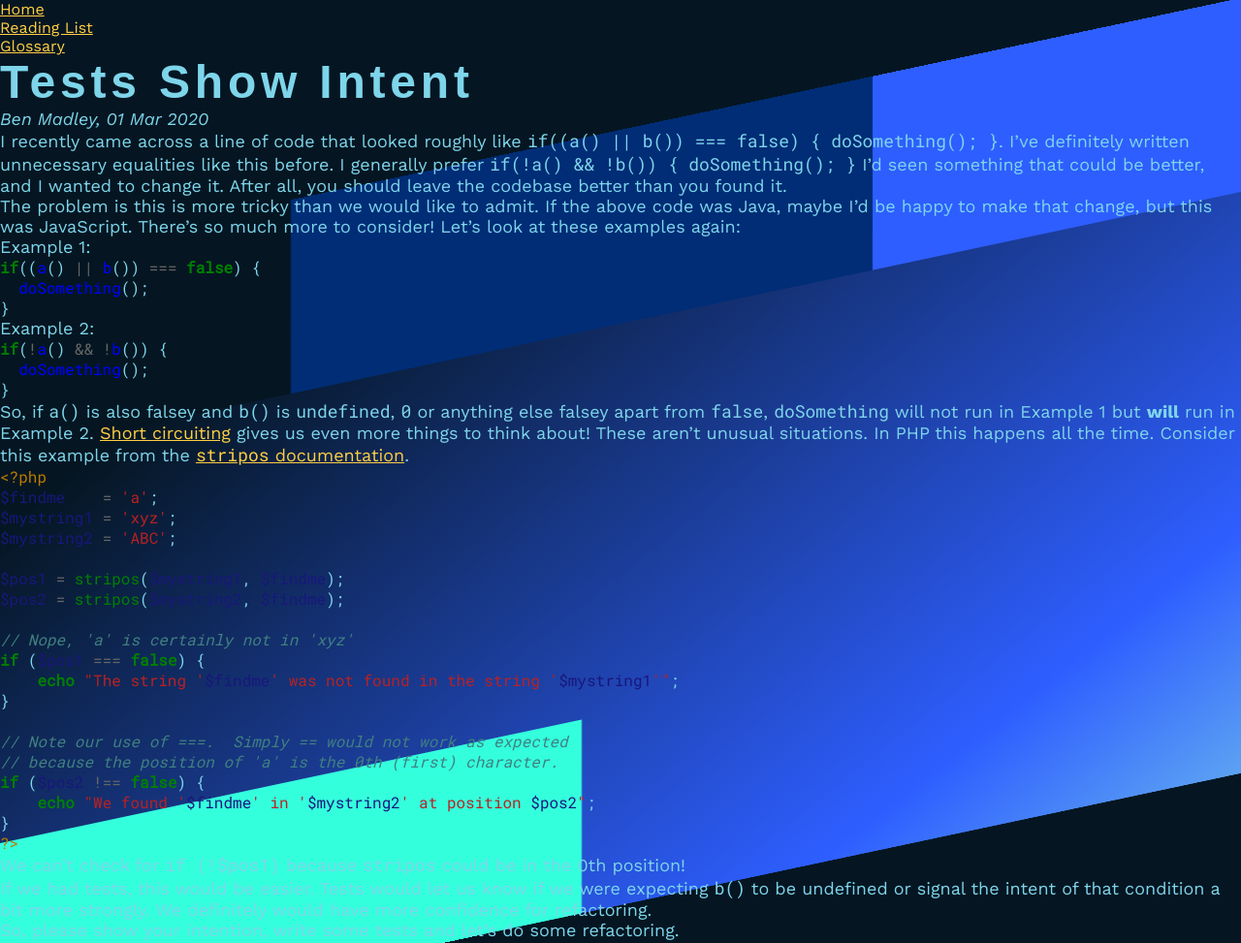
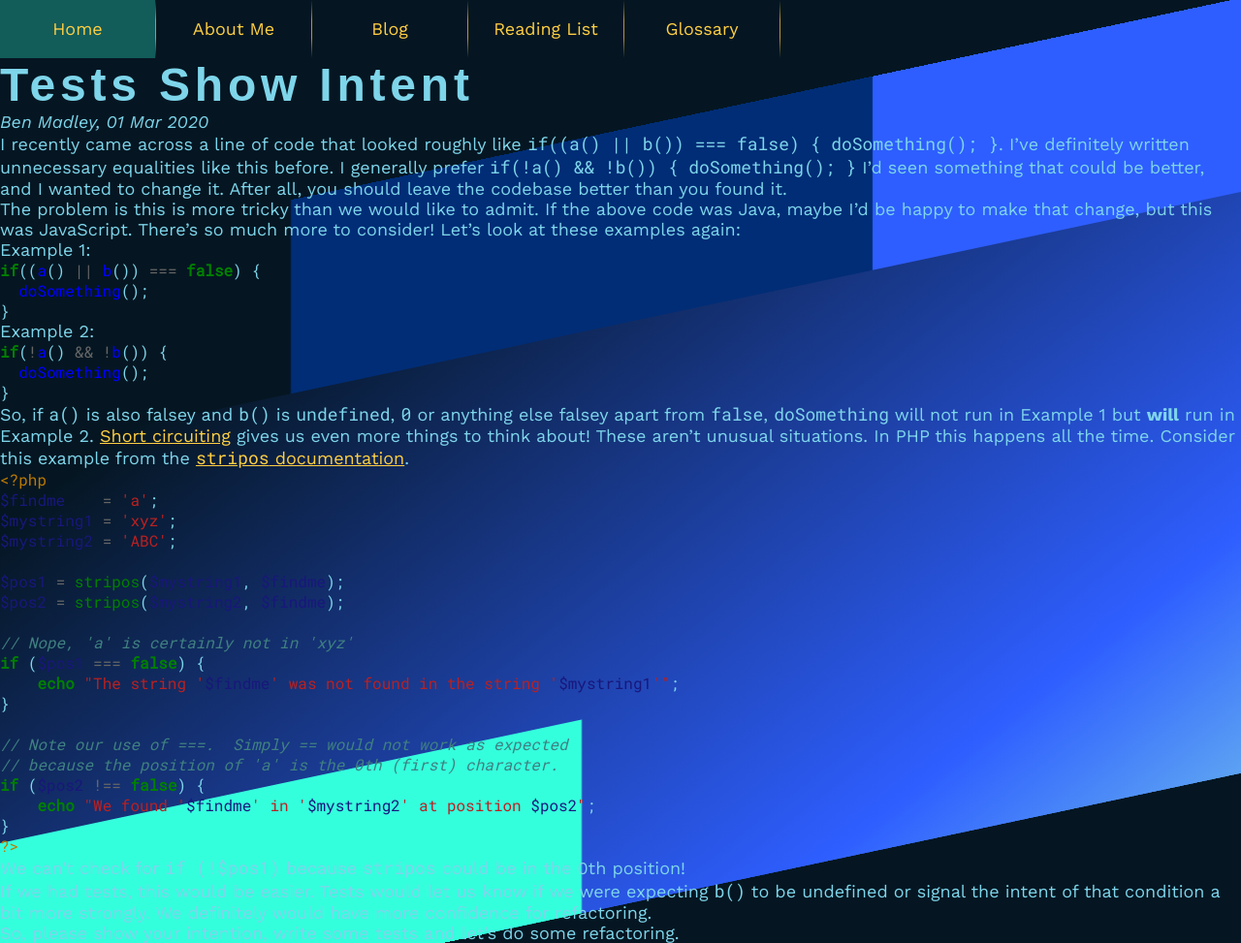
Before and after one commit to FleaRex/PersonalBlog, a Jekyll site: the page built from _posts/2020-03-01-testsShowingIntent.md, in a window 1280 px wide. Shown: the whole page at 97% size. Built offline with Jekyll 4.4.1, drawn with Linux system fonts in a browser that asks for light colours; some web fonts are replaced.

Commit message:
Work on nav bar and tuning.

```diff
--- a/_data/navigation.yml
+++ b/_data/navigation.yml
@@ -1,5 +1,9 @@
 - name: Home
   link: /
+- name: About Me
+  link: /aboutMe.html
+- name: Blog
+  link: /blog.html
 - name: Reading List
   link: /readingList.html
 - name: Glossary
--- a/_includes/navigation.html
+++ b/_includes/navigation.html
@@ -1,11 +1,8 @@
-<div class="navbar-fixed">
-  <nav class="white">
-    <div class="nav-wrapper">
-      <ul id="nav-mobile" class="left">
-        {% for item in site.data.navigation %}
-          <li><a class=" teal-text text-darken-2" href="{{ item.link }}" {% if page.url == item.link %}class="current"{% endif %}>{{ item.name }}</a></li>
-        {% endfor %}
-      </ul>
-    </div>
-  </nav>
-</div>
+<nav class="nav-bar">
+  <ul>
+    {% for item in site.data.navigation %}
+      <a href="{{ item.link }}" {% if page.url == item.link %}class="current"{% endif %}><li>{{ item.name }}</li></a>
+      <div></div>
+    {% endfor %}
+  </ul>
+</nav>
--- a/_sass/index.scss
+++ b/_sass/index.scss
@@ -1,5 +1,3 @@
-@import "code.scss";
-
 .hero {
   display: flex;
   justify-content: flex-end;
@@ -27,6 +25,7 @@
         color: $background-color;
         border-radius: 2px;
         transition: all 0.25s ease;
+        text-decoration: none;
 
         &::before {
           z-index: -2;
@@ -122,10 +121,6 @@
 
       a {
         color: #002D76;
-
-        &:hover {
-          color: #2e5eff;
-        }
       }
 
       h1 {
@@ -143,6 +138,10 @@
 
       &--read-more {
         font-size: 20px;
+
+        &:hover {
+          color: #2e5eff;
+        }
       }
     }
   }
--- a/_sass/main.scss
+++ b/_sass/main.scss
@@ -1,6 +1,7 @@
 @import "variables.scss";
 @import "code.scss";
 @import "index.scss";
+@import "navigation.scss";
 
 * {
   margin: 0;
@@ -103,7 +104,7 @@ $stripe-5: #34ffdd;
 
 li {
   display: list-item;
-  list-style-type: disc !important;
+  // list-style-type: disc !important;
 }
 
 .glossary-story {
--- /dev/null
+++ b/_sass/navigation.scss
@@ -0,0 +1,39 @@
+nav {
+  width: 100%;
+
+  ul {
+    display: flex;
+    flex-direction: row;
+
+    a {
+      // background-color: $text-color;
+      text-decoration: none;
+      height: 60px;
+      width: 160px;
+      text-align: center;
+      line-height: 60px;
+      font-size: 18px;
+
+      &:hover {
+        transition: all 0.25s ease;
+        background-color: rgba(#34ffdd, 0.3);
+      }
+
+      &.current {
+        background-color: rgba(#34ffdd, 0.5);
+      }
+
+      li {
+        list-style: none;
+        vertical-align: middle;
+      }
+    }
+
+    div {
+      display: block;
+      border: none;
+      width: 1px;
+      background: linear-gradient(rgba($accent-color, 0) 0%, rgba($accent-color, 0.7) 35%, rgba($accent-color, 0.7) 65%, rgba($accent-color, 0) 100%);
+    }
+  }
+}
```
Also changed, not shown: index.html (+4 -4 lines).
